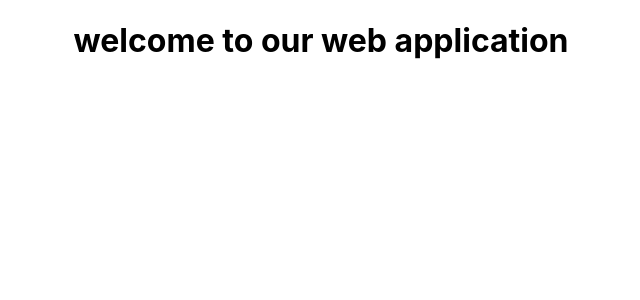
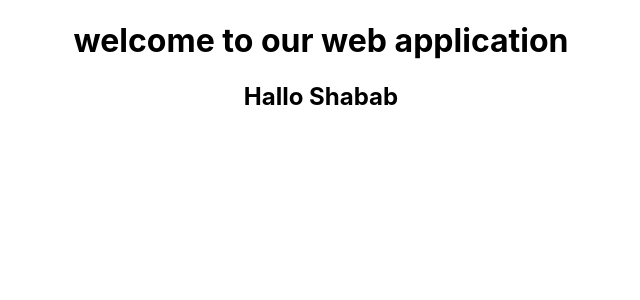
Before and after one commit to Mohamad-MSB/Dontpay, a React (Create React App) app in the folder client/: page / in a window 1280 px wide. Shown: the top 300 px of the page, without its empty margins (319-959 px from the left). Built offline with nearby package versions, Linux system fonts and the light colour scheme.

Commit message:
I am Firas

```diff
--- a/client/src/App.js
+++ b/client/src/App.js
@@ -5,6 +5,8 @@ function App() {
   return (
     <div className="App">
      <h1> welcome to our web application</h1>
+     <h2> Hallo Shabab</h2>
+
     </div>
   );
 }
```
